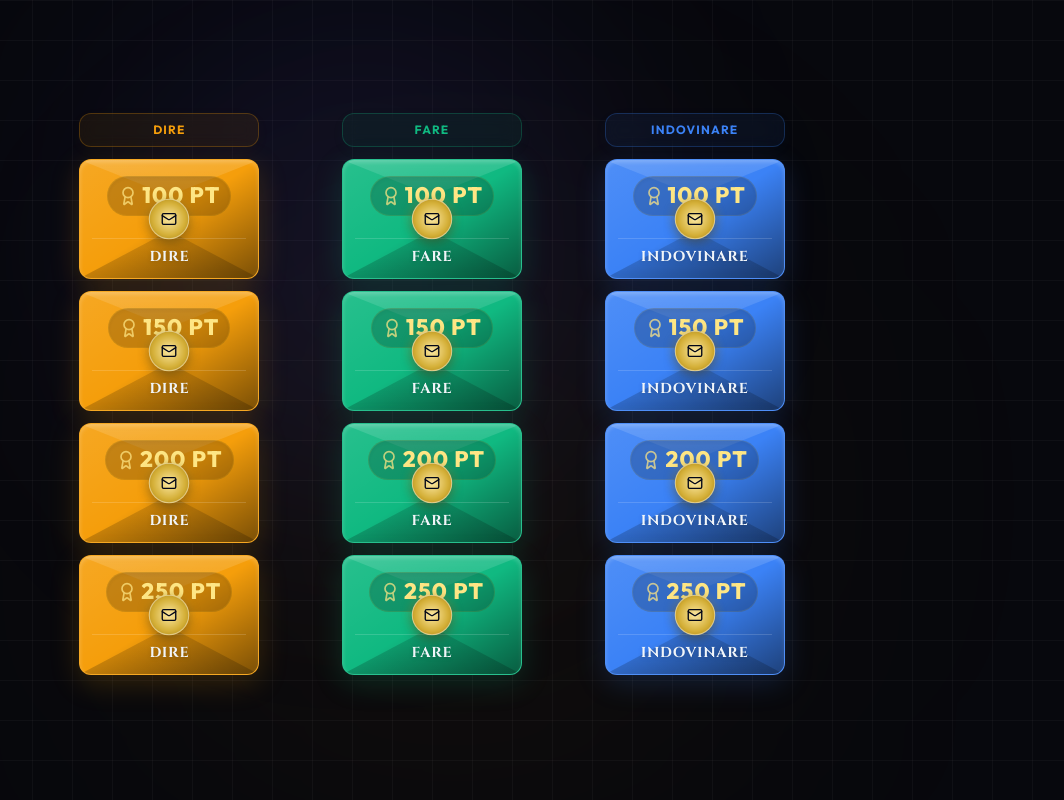
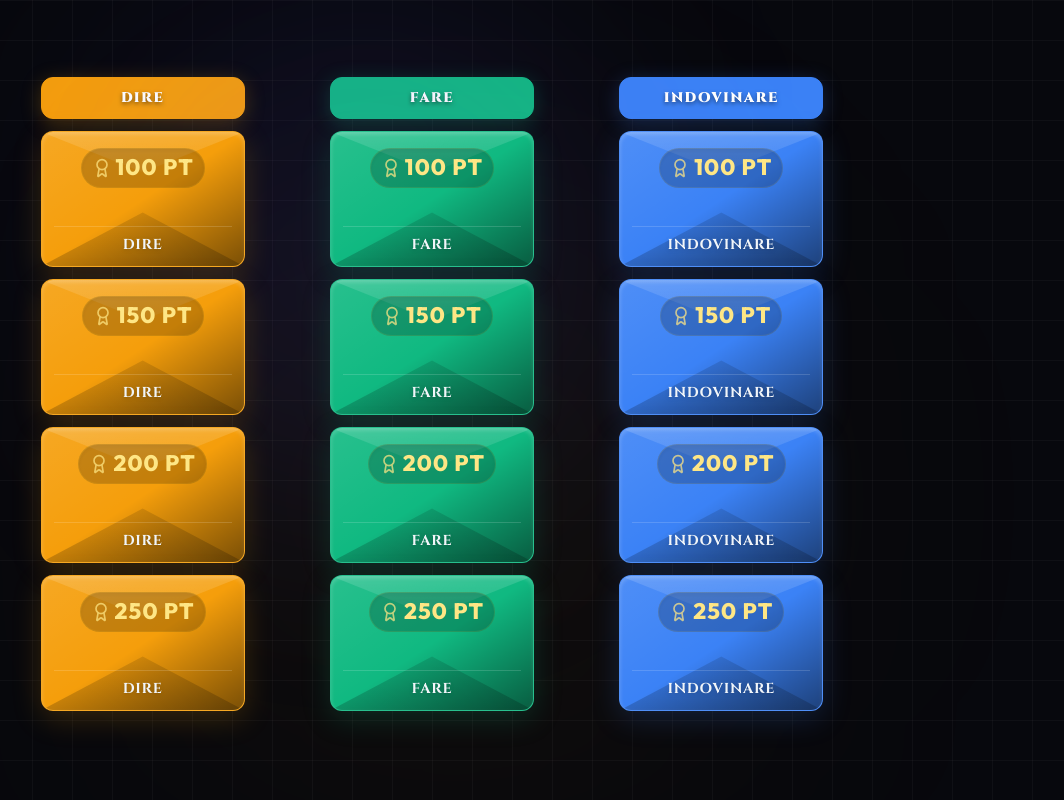
Before and after one commit to Gabbalb/DireFareIndovinare, a React (Vite) app: page / in a window 1280 px wide. Shown: the whole page, without its empty margins (208-1272 px from the left). Built offline with nearby package versions, Linux system fonts and the light colour scheme; a web font is replaced by a local one.

Commit message:
il centurione

```diff
--- a/src/App.tsx
+++ b/src/App.tsx
@@ -190,7 +190,7 @@ const PublicProjectionView: React.FC<PublicProps> = ({
 
         {/* Envelopes Grid Display sorted in vertical columns per category */}
         <div className="flex-1 flex flex-col justify-center my-auto overflow-hidden">
-          <div className="grid grid-cols-3 gap-4 lg:gap-5 max-w-3xl mx-auto w-full items-start">
+          <div className="grid grid-cols-3 gap-4 lg:gap-5 max-w-4xl mx-auto w-full items-start">
             {categories.map(cat => {
               const catEnvelopes = envelopes
                 .filter(env => env.category === cat.key)
@@ -200,12 +200,12 @@ const PublicProjectionView: React.FC<PublicProps> = ({
                 <div key={cat.key} className="flex flex-col items-center space-y-3">
                   {/* Column Header */}
                   <div
-                    className="w-[22.5vh] text-center py-2 px-3 rounded-xl border font-bold text-xs tracking-widest uppercase select-none shadow-md backdrop-blur-sm"
+                    className="w-[25.5vh] text-center py-2.5 px-3 rounded-xl border font-extrabold text-sm tracking-widest uppercase select-none shadow-lg text-white font-cinzel"
                     style={{
-                      borderColor: `${cat.color}40`,
-                      color: cat.color,
-                      backgroundColor: `${cat.color}12`,
-                      boxShadow: `0 4px 15px ${cat.color}08`
+                      borderColor: cat.color,
+                      backgroundColor: cat.color,
+                      boxShadow: `0 4px 20px ${cat.color}40`,
+                      textShadow: '0 2px 4px rgba(0,0,0,0.5)'
                     }}
                   >
                     {cat.name}
--- a/src/components/EnvelopeWidget.tsx
+++ b/src/components/EnvelopeWidget.tsx
@@ -101,7 +101,7 @@ export const EnvelopeWidget: React.FC<EnvelopeWidgetProps> = ({
       <motion.div
         layoutId={`envelope-wrapper-${envelope.id}`}
         onClick={handleEnvelopeClick}
-        className={`relative ${role === 'public' ? 'h-[15vh] w-[22.5vh]' : 'w-full aspect-[3/2]'} rounded-xl overflow-hidden cursor-pointer shadow-lg hover:shadow-2xl border transition-all duration-300 transform hover:-translate-y-1 ${
+        className={`relative ${role === 'public' ? 'h-[17vh] w-[25.5vh]' : 'w-full aspect-[3/2]'} rounded-xl overflow-hidden cursor-pointer shadow-lg hover:shadow-2xl border transition-all duration-300 transform hover:-translate-y-1 ${
           envelope.isOpened
             ? 'opacity-40 grayscale border-slate-700 bg-slate-900/50 cursor-not-allowed'
             : 'border-white/10'
@@ -159,7 +159,7 @@ export const EnvelopeWidget: React.FC<EnvelopeWidgetProps> = ({
         </div>
 
         {/* Wax Seal */}
-        {!envelope.isOpened && (
+        {!envelope.isOpened && role !== 'public' && (
           <div className="absolute top-1/2 left-1/2 -translate-x-1/2 -translate-y-1/2 z-20">
             <motion.div
               animate={{ scale: [1, 1.05, 1] }}
```
